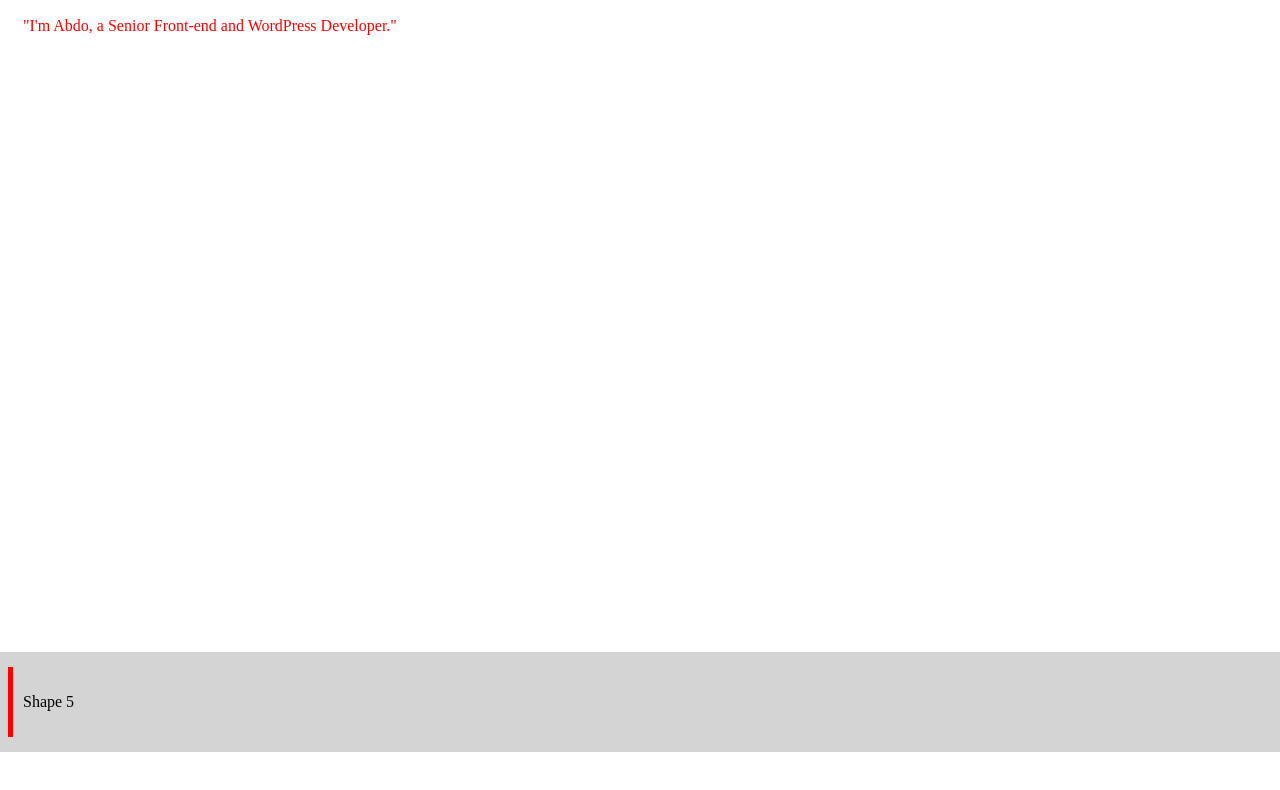
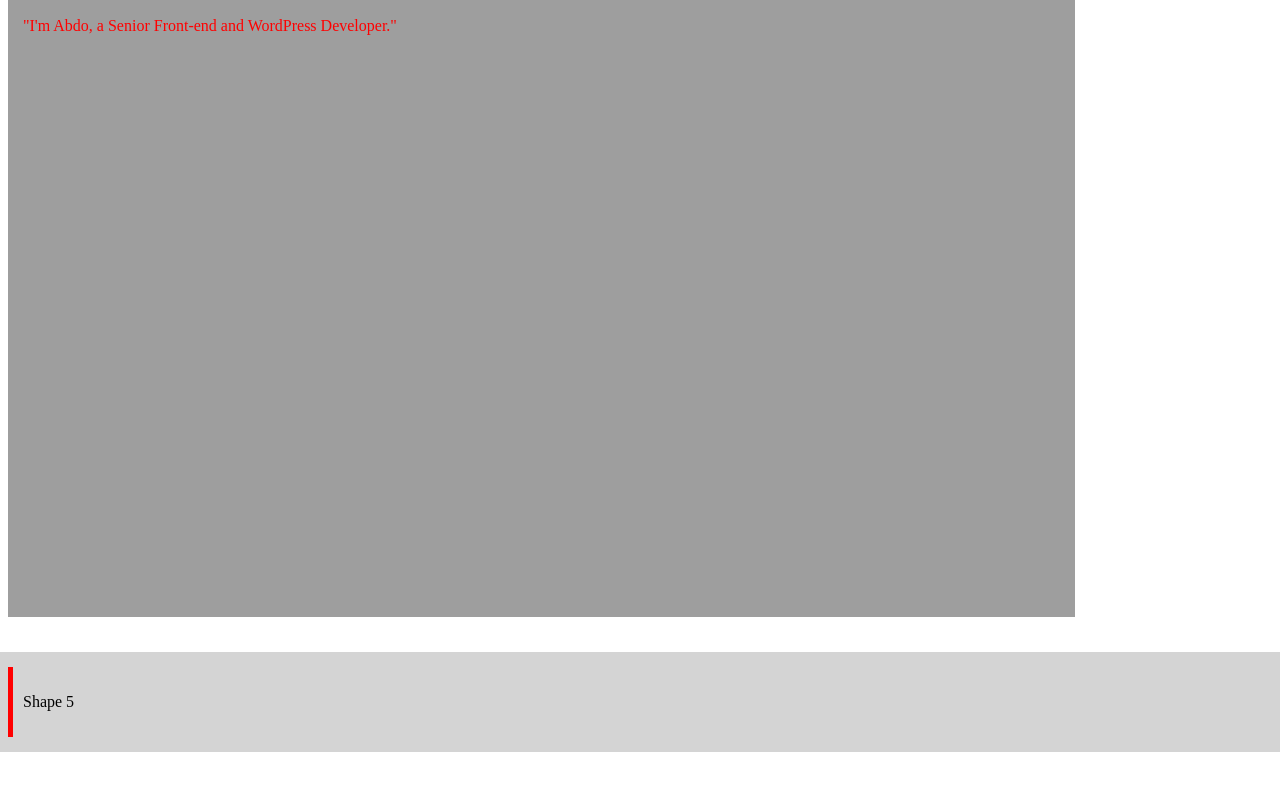
Before and after one commit to AbdoPabloo/Better_Call_Pablo, a plain HTML site: page index.html in a window 1280 px wide. Shown: the part 191-981 px from the top of the page. Drawn offline with Linux system fonts and the light colour scheme; the site is published under a folder, as on GitHub Pages, so addresses that start at the root find nothing.

Commit message:
Update Pablo.css

```diff
--- a/Pablo.css
+++ b/Pablo.css
@@ -1,5 +1,5 @@
 .div1 {
-    background-image: url(/HomeBanner.svg);
+    background-image: url(./HomeBanner.svg);
     background-size: contain;
     background-repeat: no-repeat;
     height: 100vh;
```
